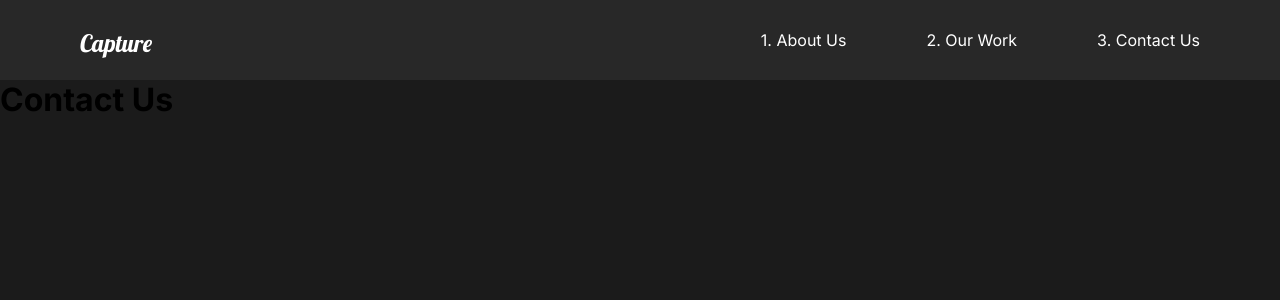
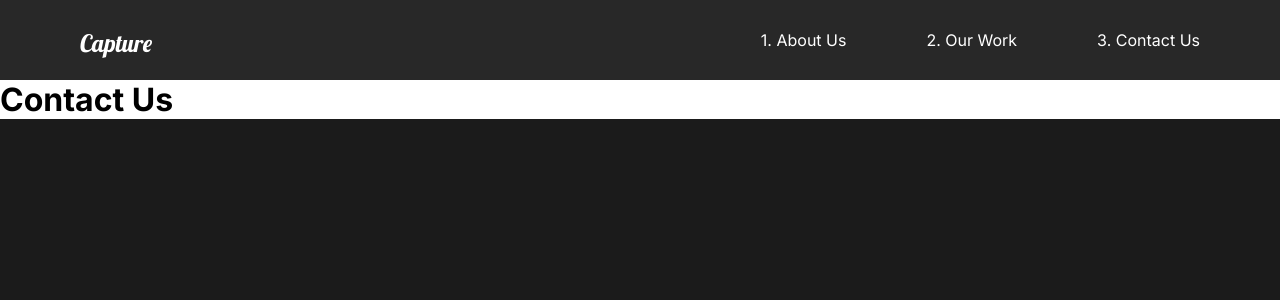
Before and after one commit to enesimona/capture, a React (Create React App) app: page /contact in a window 1280 px wide. Shown: the top 300 px of the page. Built offline with nearby package versions, Linux system fonts and the light colour scheme.

Commit message:
13. page transitions

```diff
--- a/src/App.js
+++ b/src/App.js
@@ -5,15 +5,18 @@
 import Nav from "./components/Nav";
 import OurWork from "./pages/OurWork";
 import ContactUs from "./pages/ContactUs";
-import { Switch, Route } from "react-router-dom";
+import { Switch, Route, useLocation } from "react-router-dom";
 import MovieDetail from "./pages/MovieDetail";
+import { AnimatePresence } from "framer-motion";
 
 function App() {
+  const location = useLocation();
   return (
     <div className="App">
       <GlobalStyle />
       <Nav></Nav>
-      <Switch>
+      {/* <AnimatePresence exitBeforeEnter> */}
+      <Switch location={location} key={location.pathname}>
         <Route path="/" exact>
           <AboutUs></AboutUs>
         </Route>
@@ -27,6 +30,7 @@
           <ContactUs></ContactUs>
         </Route>
       </Switch>
+      {/* </AnimatePresence> */}
     </div>
   );
 }
--- /dev/null
+++ b/src/animation.js
@@ -0,0 +1,20 @@
+export const pageAnimation = {
+  hidden: {
+    opacity: 0,
+    y: 300,
+  },
+  show: {
+    opacity: 1,
+    y: 0,
+    transition: {
+      duration: 1,
+    },
+  },
+  exit: {
+    opacity: 0,
+    y: 300,
+    transition: {
+      duration: 1,
+    },
+  },
+};
--- a/src/components/AboutSection.js
+++ b/src/components/AboutSection.js
@@ -2,24 +2,55 @@
 import home1 from "../img/home1.png";
 import styled from "styled-components";
 import { About, Description, Image, Hide } from "../styles";
+//Framer Motion
+import { motion } from "framer-motion";
 
 const AboutSection = () => {
+  const titleAnimation = {
+    hidden: { opacity: 0 },
+    show: { opacity: 1, transition: { duration: 2 } },
+  };
+
+  const container = {
+    hidden: { x: 100 },
+    show: {
+      x: 0,
+      transition: {
+        duration: 0.75,
+        ease: "easeOut",
+        staggerChildren: 1,
+        when: "beforeChildren",
+      },
+    },
+  };
+
   return (
     <About>
       <Description>
-        <div className="title">
+        <motion.div
+          variants={container}
+          initial="hidden"
+          animate="show"
+          className="title"
+        >
           <Hide>
-            <h2>We work to make</h2>
+            <motion.h2
+              variants={titleAnimation}
+              // initial="hidden"
+              // animate="show"
+            >
+              We work to make
+            </motion.h2>
           </Hide>
           <Hide>
-            <h2>
+            <motion.h2 variants={titleAnimation}>
               your <span>dreams</span> come{" "}
-            </h2>
+            </motion.h2>
           </Hide>
           <Hide>
-            <h2>true.</h2>
+            <motion.h2 variants={titleAnimation}>true.</motion.h2>
           </Hide>
-        </div>
+        </motion.div>
         <p>
           Contact us for any photography or videography ideas that you have. We
           have professionals with amazing skills.
--- a/src/components/Nav.js
+++ b/src/components/Nav.js
@@ -1,24 +1,24 @@
 import React from "react";
 import styled from "styled-components";
-import { NavLink } from "react-router-dom";
+import { Link, NavLink } from "react-router-dom";
 
 const Nav = () => {
   return (
     <StyledNav>
       <h1>
-        <NavLink id="logo" to="/">
+        <Link id="logo" to="/">
           Capture
-        </NavLink>
+        </Link>
       </h1>
       <ul>
         <li>
-          <NavLink to="/">1. About Us</NavLink>
+          <Link to="/">1. About Us</Link>
         </li>
         <li>
-          <NavLink to="/work">2. Our Work</NavLink>
+          <Link to="/work">2. Our Work</Link>
         </li>
         <li>
-          <NavLink to="/contact">3. Contact Us</NavLink>
+          <Link to="/contact">3. Contact Us</Link>
         </li>
       </ul>
     </StyledNav>
--- a/src/pages/AboutUs.js
+++ b/src/pages/AboutUs.js
@@ -2,14 +2,21 @@
 import AboutSection from "../components/AboutSection";
 import FaqSection from "../components/FaqSection";
 import ServicesSection from "../components/ServicesSection";
+import { motion } from "framer-motion";
+import { pageAnimation } from "../animation";
 
 const AboutUs = () => {
   return (
-    <div>
+    <motion.div
+      variants={pageAnimation}
+      initial="hidden"
+      animate="show"
+      exit="exit"
+    >
       <AboutSection></AboutSection>
       <ServicesSection></ServicesSection>
       <FaqSection></FaqSection>
-    </div>
+    </motion.div>
   );
 };
 
--- a/src/pages/ContactUs.js
+++ b/src/pages/ContactUs.js
@@ -1,10 +1,18 @@
 import React from "react";
+import { motion } from "framer-motion";
+import { pageAnimation } from "../animation";
 
 const ContactUs = () => {
   return (
-    <div>
+    <motion.div
+      variants={pageAnimation}
+      initial="hidden"
+      animate="show"
+      exit="exit"
+      style={{ background: "#fff" }}
+    >
       <h1>Contact Us</h1>
-    </div>
+    </motion.div>
   );
 };
 
--- a/src/pages/MovieDetail.js
+++ b/src/pages/MovieDetail.js
@@ -2,6 +2,8 @@
 import styled from "styled-components";
 import { useHistory } from "react-router-dom";
 import { MovieState } from "../movieState";
+import { motion } from "framer-motion";
+import { pageAnimation } from "../animation";
 
 const MovieDetail = () => {
   const history = useHistory();
@@ -17,7 +19,12 @@
   return (
     <>
       {movie && (
-        <Details>
+        <Details
+          variants={pageAnimation}
+          initial="hidden"
+          animate="show"
+          exit="exit"
+        >
           <HeadLine>
             <h2>{movie.title}</h2>
             <img src={movie.mainImg}></img>
@@ -40,7 +47,9 @@
   );
 };
 
-const Details = styled.div``;
+const Details = styled(motion.div)`
+  color: white;
+`;
 
 const HeadLine = styled.div`
   min-height: 90vh;
--- a/src/pages/OurWork.js
+++ b/src/pages/OurWork.js
@@ -6,9 +6,12 @@
 import theracer from "../img/theracer-small.png";
 import goodtimes from "../img/goodtimes-small.png";
 
+import { motion } from "framer-motion";
+import { pageAnimation } from "../animation";
+
 const OurWork = () => {
   return (
-    <Work>
+    <Work style={{ background: "#fff" }}>
       <Movie>
         <h2>The Athlete</h2>
         <div className="line"></div>
@@ -34,7 +37,7 @@
   );
 };
 
-const Work = styled.div`
+const Work = styled(motion.div)`
   min-height: 100vh;
   overflow: hidden;
   padding: 5rem 5rem;
```
